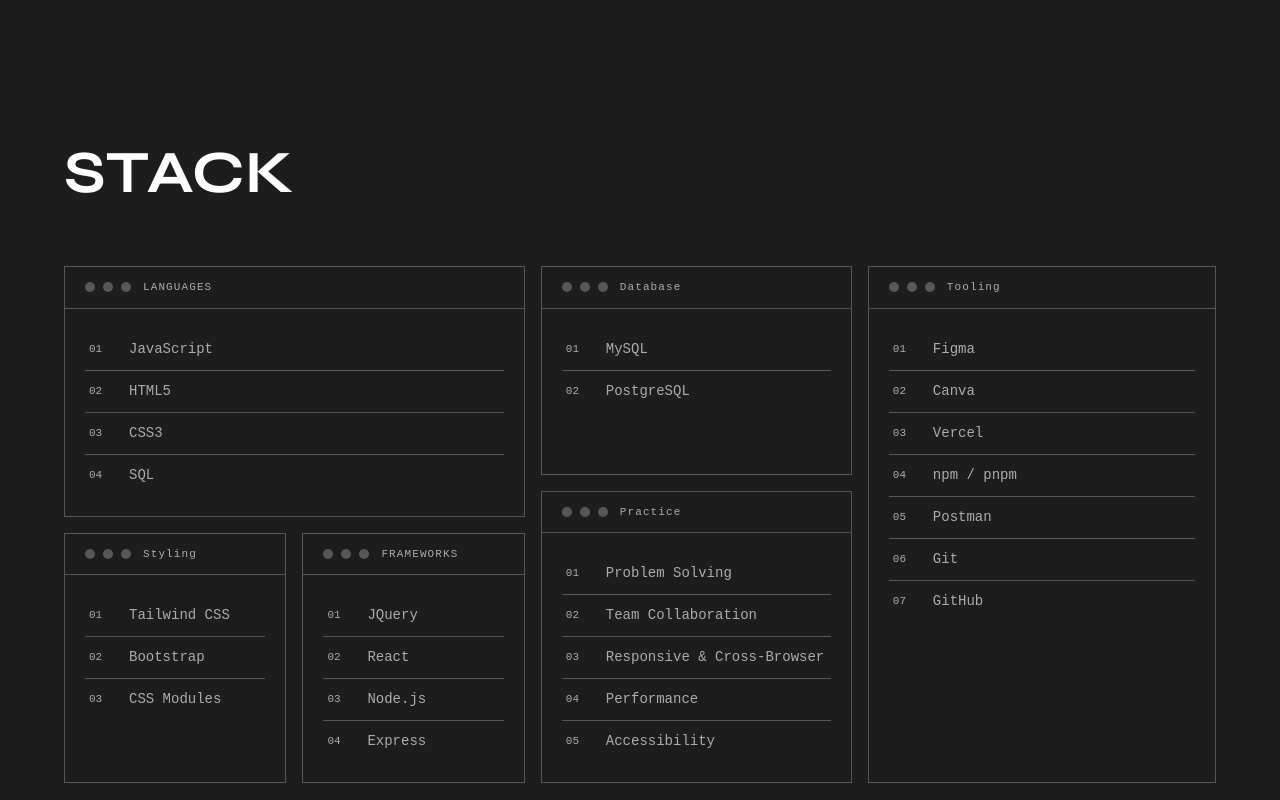
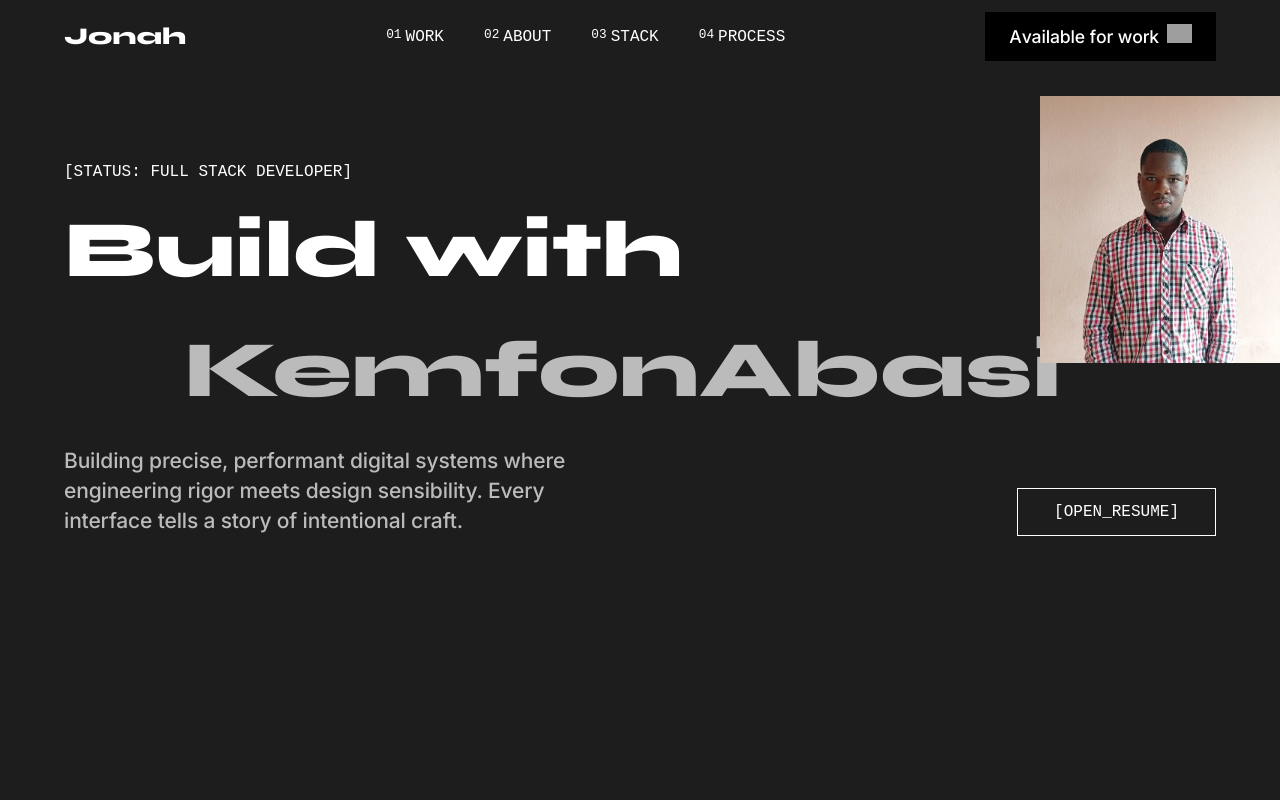
Before and after one commit to KemfonAbasi001/Kemfons-Portfolio, a React (Vite) app in the folder portfolio-web/: page / in a window 1280 px wide. Shown: the top 800 px of the page. Built offline with nearby package versions, Linux system fonts and the light colour scheme; grey boxes are pictures that could not be loaded.

Commit message:
Third Launch

```diff
--- a/portfolio-web/src/App.jsx
+++ b/portfolio-web/src/App.jsx
@@ -3,7 +3,7 @@
 // // import AvailableForWorkButton from "./pages/SelectedWork"
 
 import { Beforefooter, Footerpage } from "./components/Footer"
-// import Landingpage from "./pages/Landingpage"
+import Landingpage from "./pages/Landingpage"
 import Processpage from "./pages/Process"
 // import Workpage from "./pages/SelectedWork"
 import TechStack from "./pages/Techstack"
@@ -12,7 +12,7 @@
   return (
     <>
     {/* <Coverpage/> */}
-    {/* <Landingpage/> */}
+    <Landingpage/>
     {/* <Workpage/> */}
     <TechStack/>
     <Processpage/>
--- a/portfolio-web/src/components/Header.jsx
+++ b/portfolio-web/src/components/Header.jsx
@@ -124,10 +124,10 @@
         <header className="bg-[#1D1D1D] w-full fixed top-0 left-0 z-999">
           <nav className="py-3 justify-between w-[90%] mx-auto my-0 flex items-center">
             <a href="" className="">
-              <h1 className="font-syne text-[1.5rem] font-extrabold text-[#FFFFFF]">Jonah</h1>
+              <h1 className="font-syne text-[20px] lg:text-[1.5rem] font-extrabold text-[#FFFFFF]">Jonah</h1>
             </a>
 
-            <ul className="flex text-white gap-10 font-mono">
+            <ul className="hidden lg:flex text-white gap-10 font-mono">
               <li className="">
                 <a href="" className="flex gap-1">
                   <span className="text-[.8rem]">01</span>
@@ -154,7 +154,7 @@
               </li>
             </ul>
 
-            <a href="" className="group bg-[black] text-[#FFFFFF] py-3 px-6 font-inter text-[1.1rem] font-medium tracking-[-0.16px] flex items-center gap-2">
+            <a href="" className="group bg-[black] text-[#FFFFFF] py-3 px-4.5 lg:px-6 font-inter text-[15px] lg:text-[1.1rem] font-medium tracking-[-0.16px] flex items-center gap-2">
               <FlowText text="Available for work" />
               <HoverIcon
                 src="https://img.icons8.com/puffy/32/FFFFFF/long-arrow-right.png"
--- a/portfolio-web/src/pages/Landingpage.jsx
+++ b/portfolio-web/src/pages/Landingpage.jsx
@@ -58,19 +58,23 @@
         <>
             <HeaderSec/>
             <section className="flex justify-center relative">
-              <img src={picture} alt="" className="absolute w-60 top-24 z-200 right-0" />
-                <div className="w-[90%] text-white py-40 z-300">
-                    <p className="uppercase font-mono">[STATUS: Full Stack Developer]</p>
-                    <h1 className="text-[80px] font-syne font-extrabold">
+              {/* <img src={picture} alt="" className="relative lg:absolute w-60 lg:top-24 z-200 right-0" /> */}
+                <div className="w-[90%] text-white flex-col-reverse flex pt-40 pb-10 lg:py-40 z-300 gap-20">
+                    <img src={picture} alt="" className="relative self-end lg:absolute w-90 lg:w-60 lg:top-24 z-200 right-0" />
+                    <div className="">
+
+                    <p className="uppercase font-mono mb-1.5">[STATUS: Full Stack Developer]</p>
+                    <h1 className="text-[35px] lg:text-[80px] font-syne font-extrabold">
                         <span className="">Build with</span>
                         <br/>
-                        <span className="ml-30 text-[#FFFFFFB3]">KemfonAbasi</span>
+                        <span className="lg:ml-30 text-[#FFFFFFB3]">KemfonAbasi</span>
                     </h1>
-                    <div className="flex justify-between mt-4">
-                        <p className="text-[20px] text-[#FFFFFFB3] leading-7.5 font-medium tracking-[-0.16px] w-130 font-inter">Building precise, performant digital systems where engineering rigor meets design sensibility. Every interface tells a story of intentional craft.</p>
+                    <div className="flex flex-col lg:flex-row gap-10 lg:justify-between mt-4">
+                        <p className="text-[21px] text-[#FFFFFFB3] leading-[33px] lg:leading-7.5 font-medium tracking-[-0.16px] w-130 font-inter">Building precise, performant digital systems where engineering rigor meets design sensibility. Every interface tells a story of intentional craft.</p>
                         <a href="" className="group font-mono py-2.75 border border-solid border-[rgba(255, 255, 255, 0.2)] text-[rgb(207, 213, 220)] h-fit px-9 self-end">
                             <FlowText text="[OPEN_RESUME]" />
                         </a>
+                    </div>
                     </div>
                 </div>
             </section>
--- a/portfolio-web/src/pages/Process.jsx
+++ b/portfolio-web/src/pages/Process.jsx
@@ -143,7 +143,7 @@
               <p className="text-[1.2rem]">{s.number}</p>
             </div> */}
             <div className="">
-              <h1 className="uppercase text-[36px] lg:text-[64px] lg:ml-30 font-syne font-bold overflow-hidden">
+              <h1 className="uppercase text-[34px] lg:text-[64px] lg:ml-30 font-syne font-bold overflow-hidden">
                 <AnimatedWords text={s.title} step={45} />
               </h1>
               <p className="text-[1.3rem] lg:ml-80 font-medium font-inter text-[#B3B3B3] lg:w-190">
```
